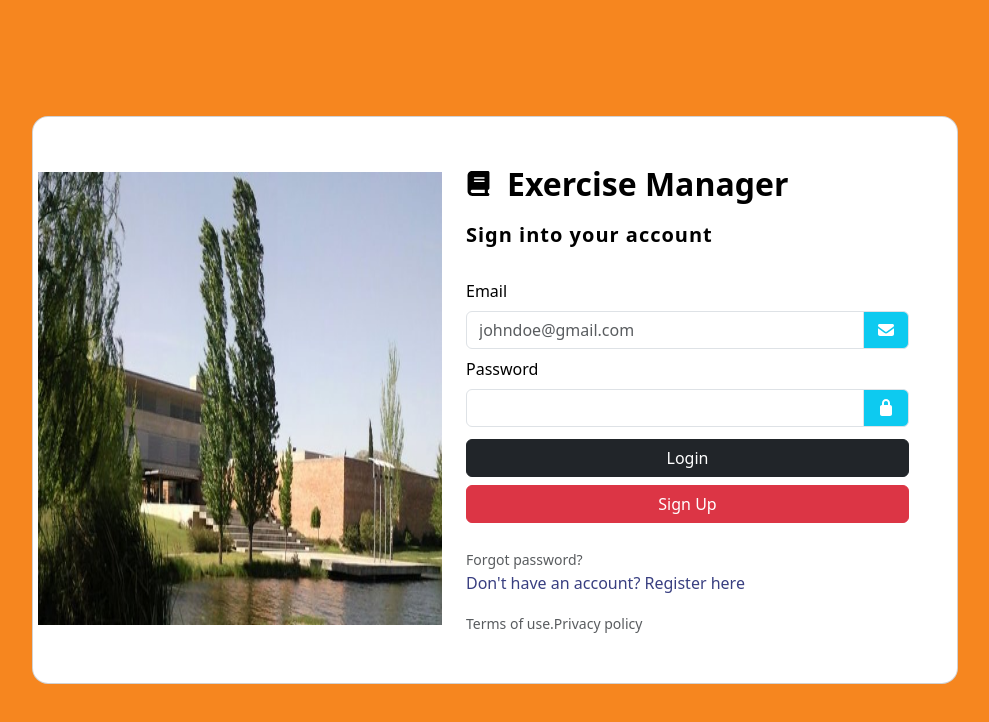
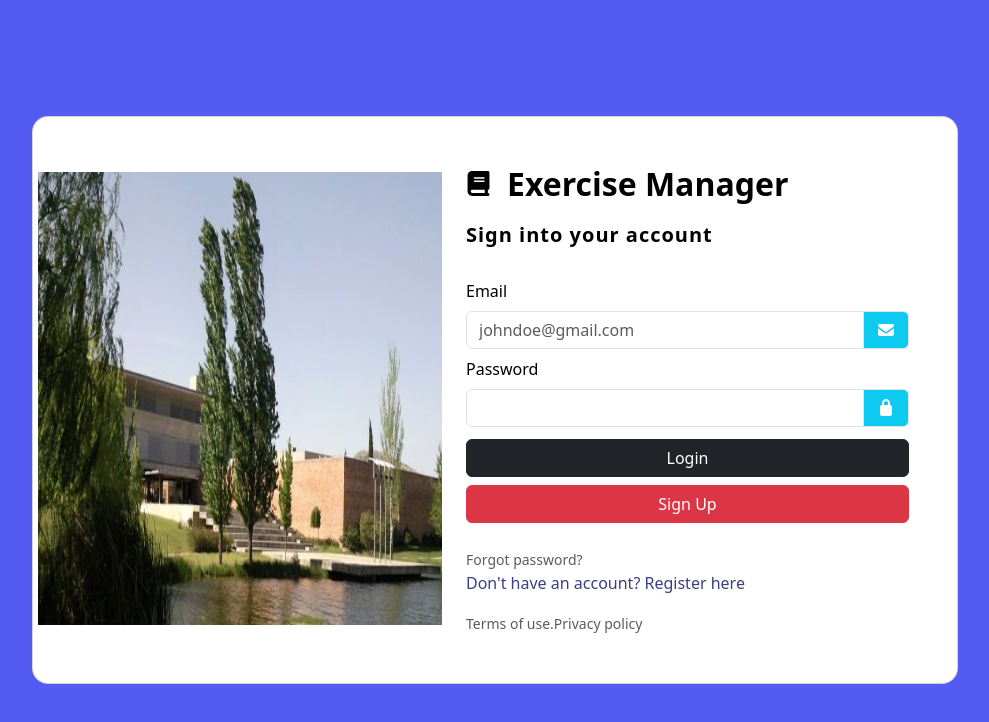
Before and after one commit to nuno-matos/projeto-es-202526frontend, a React (Vite) app: page / in a window 1280 px wide. Shown: the top 722 px of the page, without its empty margins (145-1134 px from the left). Built offline with nearby package versions, Linux system fonts and the light colour scheme.

Commit message:
Teste alterar cor background do Body para azul

```diff
--- a/src/index.css
+++ b/src/index.css
@@ -27,7 +27,7 @@ body {
   place-items: center;
   min-width: 320px;
   min-height: 100vh;
-  background-color: #f6861f;
+  background-color: #535bf2;
 }
 
 h1 {
```
